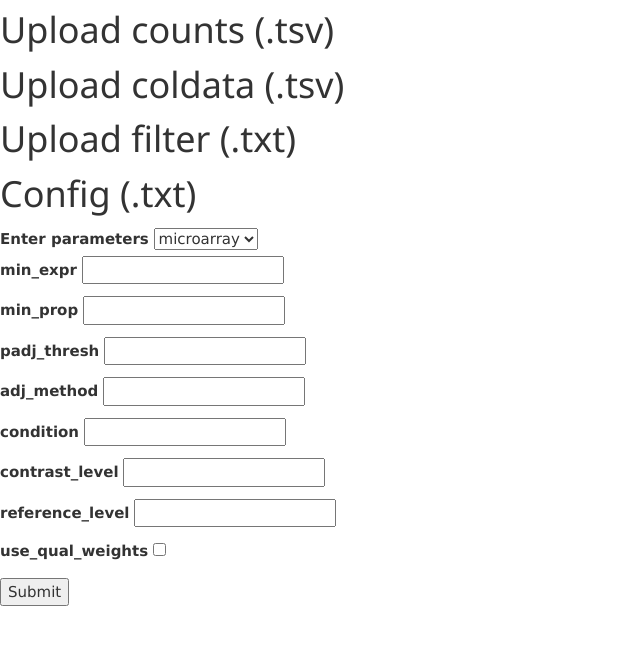
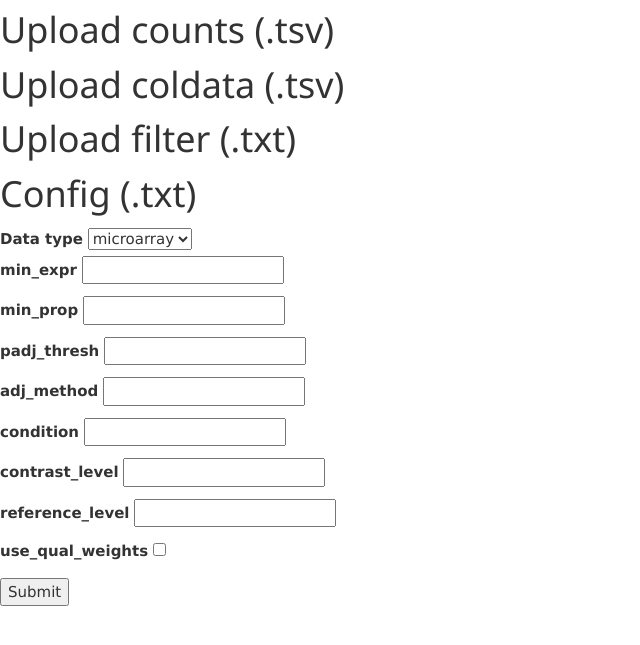
Before and after one commit to fogg-lab/gene-platform, a Flask app: template webapp/templates/input_form.html in a window 1280 px wide. Shown: the top 645 px of the page, without its empty margins (0-640 px from the left). Run offline with Flask 2, Linux system fonts and the light colour scheme; the template is opened without the code that fills it, so the values that code supplies are empty; parts of the project's set-up code (start-up, migrations or seed data) failed here and were passed over; some libraries are stand-ins or nearby versions.

Commit message:
corrected label for data type input field

```diff
--- a/webapp/templates/input_form.html
+++ b/webapp/templates/input_form.html
@@ -27,7 +27,7 @@
     <script src="https://cdnjs.cloudflare.com/ajax/libs/dropzone/5.7.1/min/dropzone.min.js"></script>
   </body>
   <p><form id="submit" action="/submit" method="post">
-    <label> Enter parameters </label>
+    <label> Data type </label>
     <select id='data_type' name="data_type">
       <option value="microarray">microarray</option>
       <option value="RNA-Seq">RNA-Seq</option>
```
